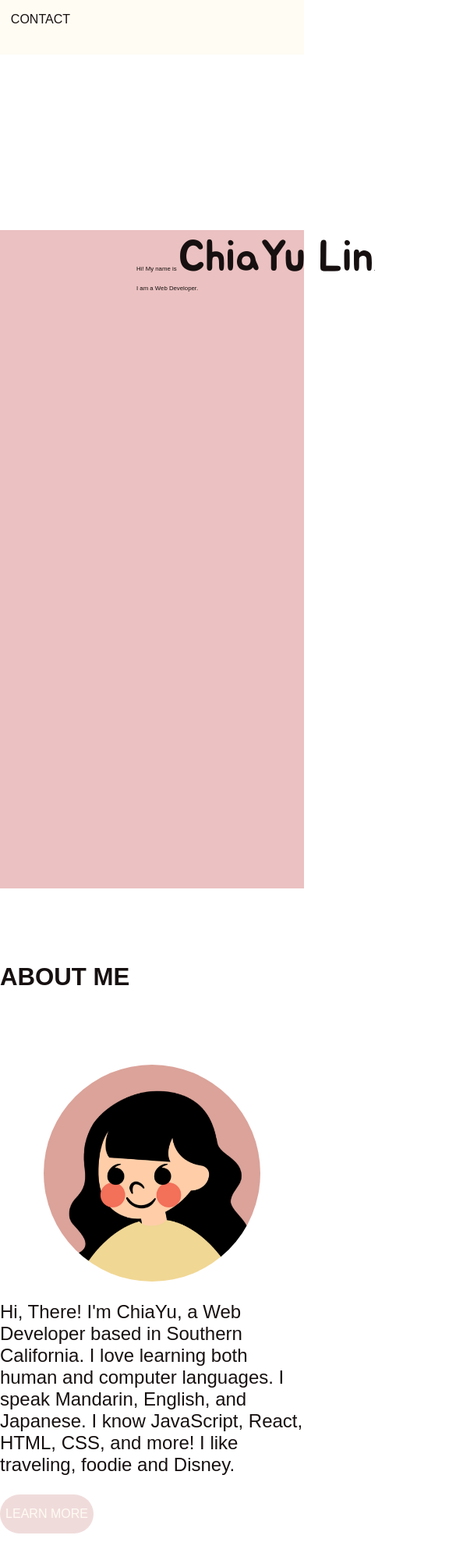
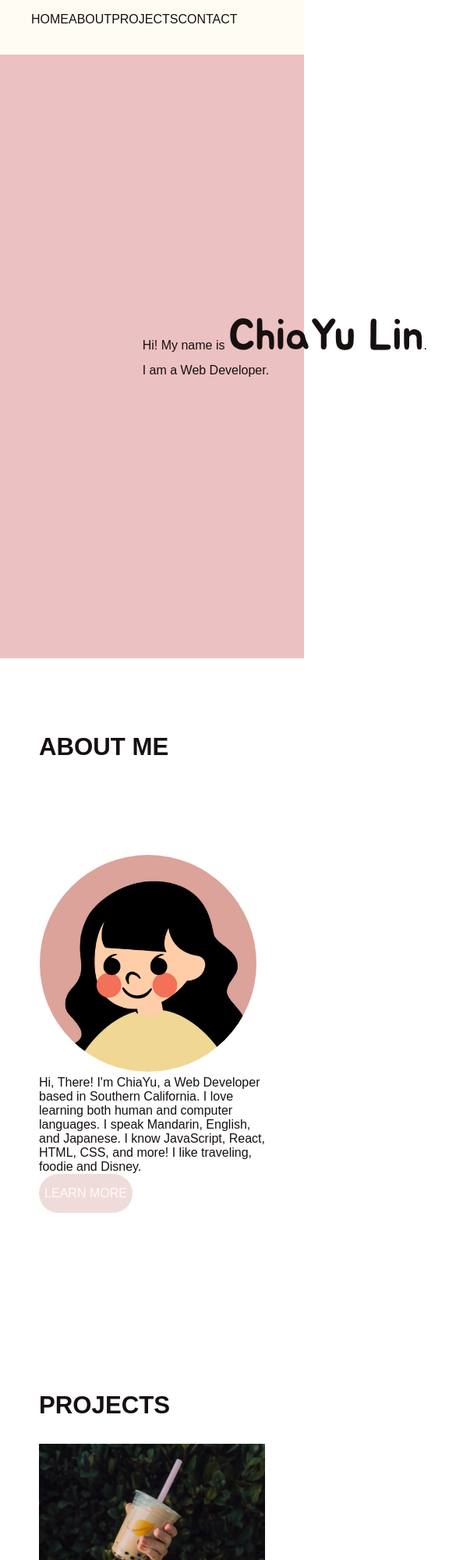
Before and after one commit to cyulin17/portfolio-website, a website: page index.html in a window 390 px wide. Shown: the top 2000 px of the page at 78% size, 585 px wide, since content can reach past the window. Drawn offline with Linux system fonts and the light colour scheme; a web font is replaced by a local one.

Commit message:
updated mobile.

```diff
--- a/css/layout.css
+++ b/css/layout.css
@@ -1,48 +1,20 @@
-.container {
-  /* position: relative; */
-  max-width: 1500px;
-  margin-right: auto;
-  margin-left: auto;
-
-  /* border: 3px red solid; */
+.row {
+  display: flex;
 }
 
-.row {
-  display: flex;
-  padding-right: 150px;
-  padding-left: 150px;
-
-  /* border: 1px springgreen solid; */
+.column {
+  display: inline-block;
 }
 
 .column-two-third {
   width: 66%;
-
-  /* font-family: 'Mandali', sans-serif; */
-
-  /* border: 1px black solid; */
 }
 
 .column-one-third {
   width: calc(100% / 3);
-
-  /* font-family: 'Mandali', sans-serif; */
-
-  /* border: 1px rgb(28, 17, 182) solid; */
-}
-
-img {
-  display: block;
-  width: 80%;
-  margin-left: auto;
-  margin-right: auto;
 }
 
 @media screen and (max-width: 800px) {
-  .container {
-    margin: auto 0;
-  }
-
   .row {
     display: block;
     padding: 0;
@@ -57,6 +29,10 @@ img {
     width: 100%;
   }
 
+  .project-image img {
+    width: 100%;
+  }
+
   .about-me {
     padding: 0;
   }
@@ -65,14 +41,33 @@ img {
     margin: 0;
   }
 
-  .hero-message {
-    /* animation: none; */
+  /* .hero-message {
 
     margin-left: 0;
     margin-right: 0;
+  } */
+
+  section {
+    padding-right: 50px;
+    padding-left: 50px;
   }
 
-  /* #hero {
-    width: 100vw;
-  } */
+  #projects {
+    height: 1350px;
+  }
+
+  #nav {
+    padding: 0;
+    margin: 0;
+    width: 100%;
+  }
+
+  .nav-bar li {
+    margin: 0;
+  }
+
+  #hero {
+    padding: 0;
+    margin: 0;
+  }
 }
--- a/css/styles.css
+++ b/css/styles.css
@@ -3,7 +3,6 @@ html {
 }
 
 body {
-  /* font-family: 'Jua', sans-serif; */
   font-family: Mandali, sans-serif;
   color: #171010;
 }
@@ -46,6 +45,7 @@ li {
   background-color: rgb(254, 252, 243);
   height: 70px;
   width: 100%;
+  z-index: 10;
 }
 
 .nav-bar li a:hover {
@@ -53,6 +53,7 @@ li {
 }
 
 .hero-name {
+  /* display: inline-block; */
   font-family: Jua, sans-serif;
   font-size: 3.5rem;
 }
@@ -63,21 +64,19 @@ li {
 }
 
 #hero {
-  /* background-color: rgb(254, 252, 243); */
-
-  /* position: relative; */
-
-  /* top: 70px; */
   background-color: rgb(235, 193, 193);
   height: 100vh;
-
-  /* height: 500px; */
   width: 100%;
 }
 
 #contact {
   background-color: rgb(240, 219, 219);
   margin-top: 100px;
+}
+
+section {
+  padding-left: 300px;
+  padding-right: 300px;
 }
 
 /* projects */
@@ -91,23 +90,21 @@ li {
   height: 40px;
 }
 
-header {
+/* header {
   position: fixed;
   right: 300px;
 
   /* right: 300px;
   top: 8px;
   animation: left 2s forwards;  */
-}
+
+/* } */
 
 .hero-message {
-  /* margin: 0 auto; */
-
-  /* background-color: #fff; */
-  width: 700px;
-  height: 500px;
-
-  /* width: 650px; */
+  position: absolute;
+  top: 45%;
+  animation: right 2s forwards;
+  margin: 0 auto;
 }
 
 .hero-message p {
@@ -116,16 +113,14 @@ header {
   /* margin: -15px; */
 
   /* padding: 0; */
-  font-size: 2vw;
+
+  /* font-size: 2vw; */
 
   /* margin-top: 5px;
   margin-bottom: 5px; */
-  margin: 35vh auto;
+
+  /* margin: 35vh auto; */
   animation: right 2s forwards;
-}
-
-#hero .container {
-  position: relative;
 }
 
 .nav-bar {
@@ -239,6 +234,16 @@ button:hover {
 .project-image {
   padding-top: 5px;
   padding-bottom: 10px;
+
+  /* margin: 0 auto; */
+}
+
+.project-image img {
+  display: block;
+  width: 60%;
+
+  /* padding: 5px ; */
+  margin: 0 auto;
 }
 
 .button-container {
--- a/index.html
+++ b/index.html
@@ -16,61 +16,43 @@
 </head>
 
 <body>
+
+  <main>
     <!-- nav bar section -->
+
     <section id="nav">
-    <div class="container">
-      <div class="row">
-        <header>
+      <!-- <header> -->
       <ul class="nav-bar">
         <li><a href="#hero">HOME</a></li>
         <li><a href="#about">ABOUT</a></li>
         <li><a href="#projects">PROJECTS</a></li>
         <li><a href="#contact">CONTACT</a></li>
       </ul>
-        </header>
-      </div>
-    </div>
+      <!-- </header> -->
     </section>
 
-  <main>
-    <!-- Hero  -->
+    <!-- Hero section -->
     <section id="hero">
-      <div class="container">
-        <div class="row">
       <div class="hero-message">
         <p>Hi! My name is <span class="hero-name">ChiaYu Lin</span>.<br>I am a Web Developer.</p>
-          </div>
-        </div>
-        <!-- <div class="hero-message">
-          <p>Hi! My name is <span class="hero-name">ChiaYu Lin</span>.</p>
-          <p>I am a Web Developer.</p>
-        </div> -->
       </div>
     </section>
     <!-- about -->
     <section id="about">
-      <div class="container">
       <div class="row large-font">
         <h1>ABOUT ME</h1>
       </div>
       <div class="row">
-          <div class="profile">
-            <img src="./images/profile-picture.png" alt="">
+        <img src="./images/profile-picture.png" alt="" class="profile">
+      </div>
+      <div class="row">
+        <div class="about-me">
+          Hi, There! I'm ChiaYu, a Web Developer based in Southern California. I love learning both human and
+          computer languages. I speak Mandarin, English, and Japanese. I know JavaScript, React, HTML, CSS, and more! I
+          like
+          traveling, foodie and Disney.
         </div>
       </div>
-        <!-- <div class="column-two-third about-me"> -->
-        <!-- <div class="row about-me"> -->
-        <div class="row">
-          <div class="about-me">
-            <p>Hi, There! I'm ChiaYu, a Web Developer based in Southern California. I love learning both human and
-              computer
-              languages. I speak Mandarin, English, and Japanese. I know JavaScript, React, HTML, CSS, and more! I like
-              traveling,
-              foodie and Disney.
-            </p>
-          </div>
-        </div>
-        <!-- <div class="learn-more"> -->
       <div class="row">
         <div class="learn-more">
           <a href="https://drive.google.com/file/d/1SU07D9hEi51JY9B78we4IBUtpZglGyZH/view?usp=sharing" target="_blank"
@@ -79,11 +61,9 @@
           </a>
         </div>
       </div>
-      </div>
     </section>
     <!-- Projects -->
     <section id="projects">
-      <div class="container">
       <div class="row large-font">
         <h1>PROJECTS</h1>
       </div>
@@ -112,8 +92,6 @@
               type="button">LIVE</button>
             <button onclick="window.open('https://github.com/cyulin17/boba-finder', '_blank')"
               type="button">GitHUB</button>
-            </div>
-
           </div>
         </div>
         <div class="row line"></div>
@@ -150,7 +128,6 @@
     </section>
     <!-- Contact and footer -->
     <section id="contact">
-      <div class="container">
       <div class="row center">
         <h1>LET'S CONNECT</h1>
       </div>
@@ -162,12 +139,9 @@
         <span class="contact-info"><a href="mailto:lin.1008@osu.edu" target="_blank" rel="noopener noreferrer"><i
               class="fa-solid fa-envelope contact-email"></i></a></span>
       </div>
-        <footer class="container center">
-          <div class="row footer">
+      <footer class="row center footer">
         <div><i class="fa-regular fa-copyright"></i>&nbsp; 2023 ChiaYu Lin</div>
-          </div>
       </footer>
-      </div>
     </section>
   </main>
 
```
Lines whose indentation alone changed are shown as unchanged.
